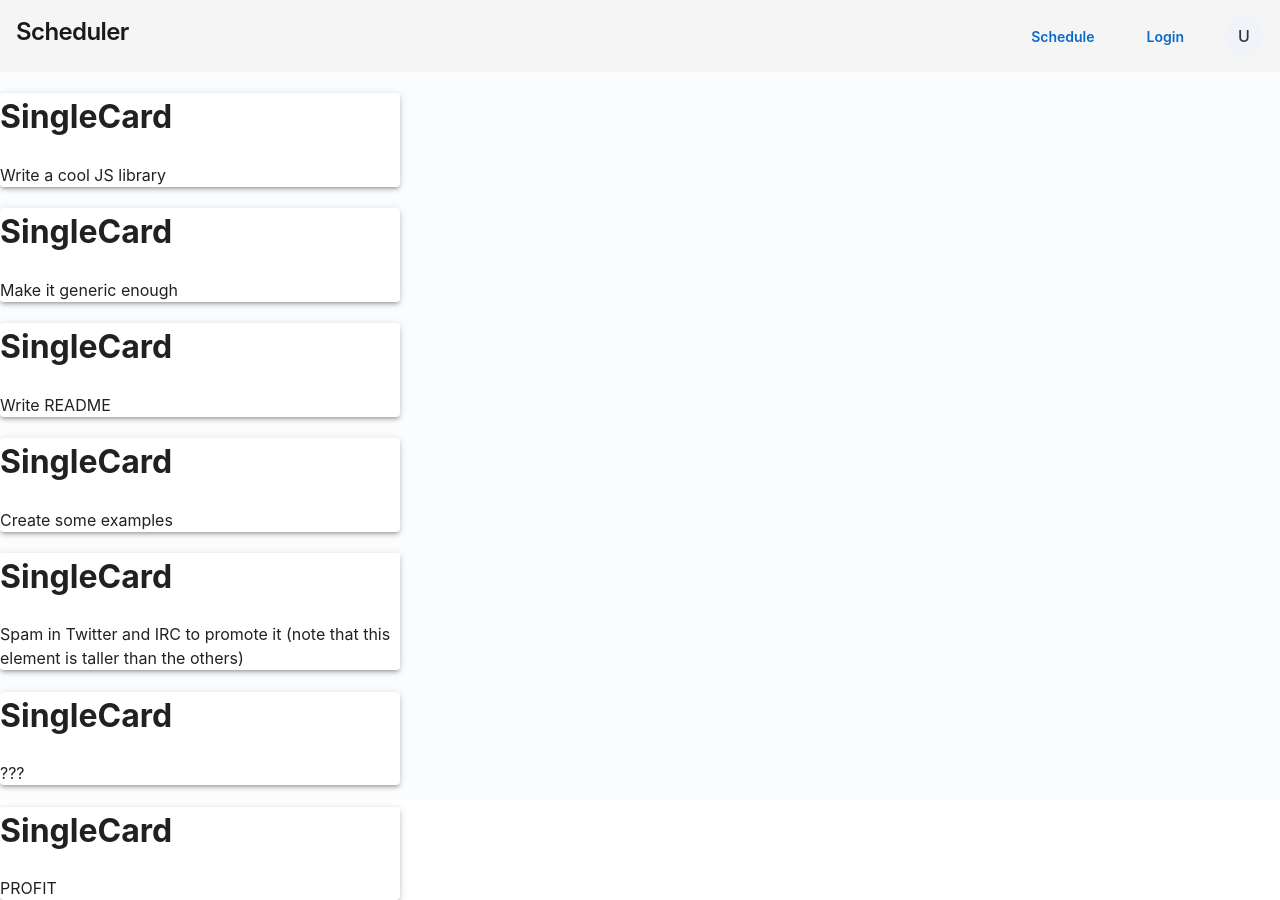
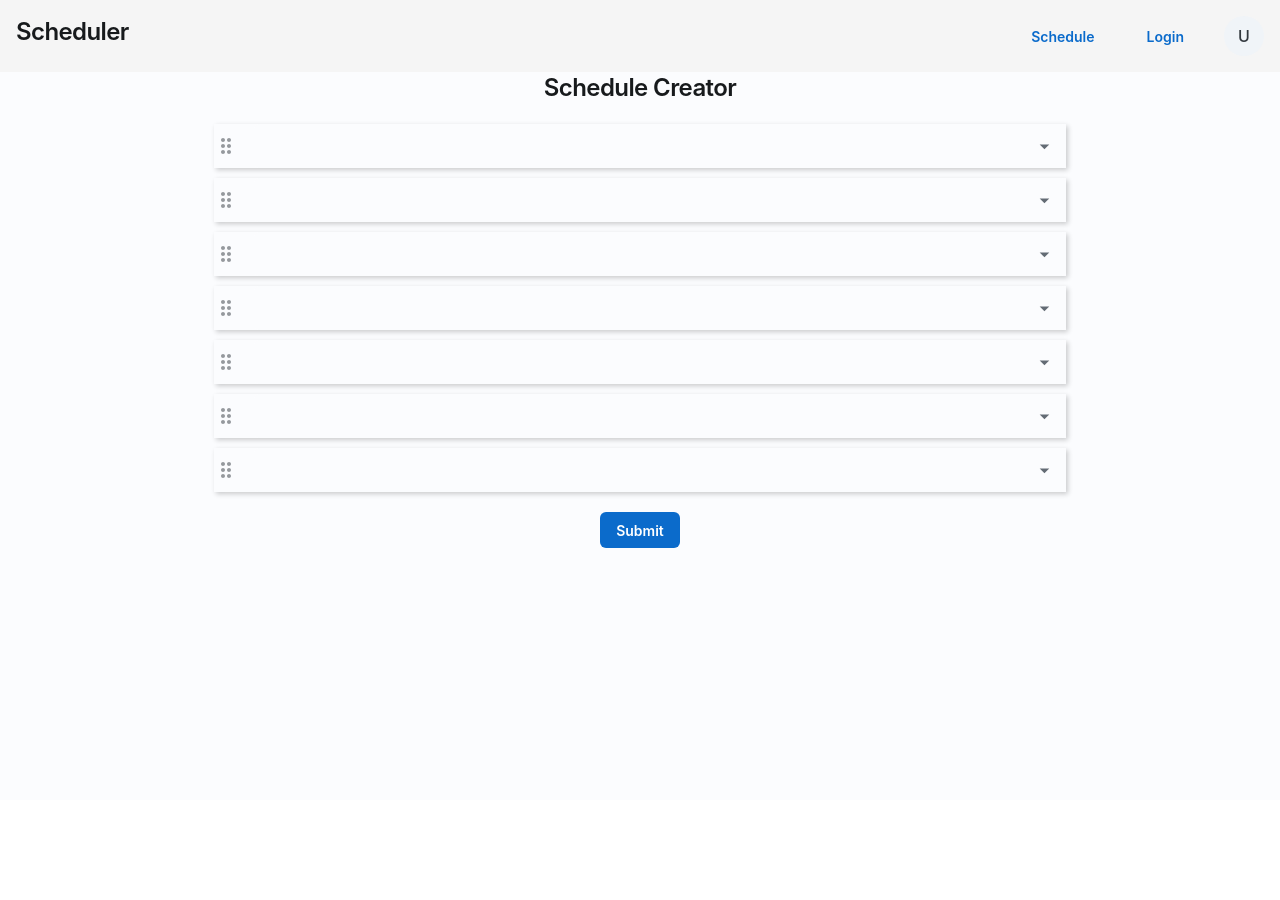
Before and after one commit to jsongga/uga-auto-scheduling, a React (Vite) app in the folder frontend/: page /scheduler in a window 1280 px wide. After the commit the page ends 800 px from the top, so only its background shows below. Built offline with nearby package versions, Linux system fonts and the light colour scheme.

Commit message:
Finished the ScheduleCreator page on the website

```diff
--- a/frontend/src/components/dragdrop/CardWrapper.tsx
+++ b/frontend/src/components/dragdrop/CardWrapper.tsx
@@ -105,7 +105,11 @@ export const CardWrapper: FC<CardProps> = ({ id, text, index, moveCard }) => {
   const opacity = isDragging ? 0 : 1;
   drag(drop(ref));
   return (
-    <div ref={ref} style={{ opacity }} data-handler-id={handlerId}>
+    <div
+      ref={ref}
+      style={{ opacity, backgroundColor: "transparent" }}
+      data-handler-id={handlerId}
+    >
       <SingleCard>{text}</SingleCard>
     </div>
   );
--- a/frontend/src/components/dragdrop/Reorder.tsx
+++ b/frontend/src/components/dragdrop/Reorder.tsx
@@ -1,10 +1,13 @@
 import update from "immutability-helper";
 import React, { FC, useCallback, useState } from "react";
 import { CardWrapper } from "./CardWrapper.tsx";
+import { Box, styled } from "@mui/joy";
+import { HTML5Backend } from "react-dnd-html5-backend";
+import { DndProvider } from "react-dnd";
 
-const style: React.CSSProperties = {
-  width: 400,
-};
+// const style: React.CSSProperties = {
+//   width: 400,
+// };
 
 export interface Item {
   id: number;
@@ -74,8 +77,18 @@ export const Reorder: FC = () => {
   );
 
   return (
-    <>
-      <div style={style}>{cards.map((card, i) => renderCard(card, i))}</div>
-    </>
+    <DndProvider backend={HTML5Backend}>
+      <StyledWrapper>
+        {cards.map((card, i) => renderCard(card, i))}
+      </StyledWrapper>
+    </DndProvider>
   );
 };
+
+const StyledWrapper = styled(Box)`
+  padding: 20px;
+  display: flex;
+  gap: 10px;
+  flex-direction: column;
+  width: 100%;
+`;
--- a/frontend/src/components/dragdrop/SingleCard.tsx
+++ b/frontend/src/components/dragdrop/SingleCard.tsx
@@ -1,10 +1,56 @@
 import Paper from "@mui/material/Paper";
+import DragIndicatorIcon from "@mui/icons-material/DragIndicator";
+import { Autocomplete, Stack, styled } from "@mui/joy";
+
+const options = ["CSCI 2610", "CSCI 2620", "CSCI 2630", "CSCI 2640"];
 
 export default function SingleCard(props: { children: React.ReactNode }) {
   return (
-    <Paper elevation={3}>
-      <h1>SingleCard</h1>
-      {props.children}
-    </Paper>
+    <StyledStack direction="row" spacing={2} alignItems={"center"}>
+      <DragIcon />
+      <StyledAutocomplete
+        options={options}
+        multiple
+        variant={"plain"}
+        size={"lg"}
+        // startDecorator={<DragIndicatorIcon />}
+      />
+      {/*{props.children}*/}
+    </StyledStack>
   );
 }
+
+const StyledAutocomplete = styled(Autocomplete)`
+  width: 100%;
+  &:focus {
+    outline: none;
+  }
+`;
+
+const DragIcon = styled(DragIndicatorIcon)`
+  opacity: 0.5;
+  transition: all 0.3s ease;
+  pointer-events: none;
+
+  &:hover {
+    opacity: 0.7;
+  }
+`;
+
+const StyledStack = styled(Stack)`
+  box-shadow: 2px 2px 5px 0px rgba(0, 0, 0, 0.2);
+  //margin: 0.5rem 1rem;
+  cursor: pointer;
+  overflow: hidden;
+
+  &:active {
+    cursor: grabbing;
+  }
+`;
+
+const StyledCard = styled(Paper)`
+  background: transparent;
+  border: transparent;
+  border-radius: 20px;
+  //margin: 0.5rem 1rem;
+`;
--- a/frontend/src/pages/ScheduleCreator.tsx
+++ b/frontend/src/pages/ScheduleCreator.tsx
@@ -3,17 +3,18 @@ import { DndProvider } from "react-dnd";
 import { Draggable } from "react-drag-reorder";
 import { HTML5Backend } from "react-dnd-html5-backend";
 import { Reorder } from "../components/dragdrop/Reorder.tsx";
+import { Button, Container, Stack, Typography } from "@mui/joy";
 
 export default function ScheduleCreator() {
   const [words] = useState(["Hello", "Hi", "How are you", "Cool"]);
 
   return (
-    <div className="flex-container">
-      <div className="row">
-        <DndProvider backend={HTML5Backend}>
-          <Reorder />
-        </DndProvider>
-      </div>
-    </div>
+    <Container maxWidth={"md"}>
+      <Stack alignItems={"center"}>
+        <Typography level={"h3"}>Schedule Creator</Typography>
+        <Reorder />
+        <Button>Submit</Button>
+      </Stack>
+    </Container>
   );
 }
```
